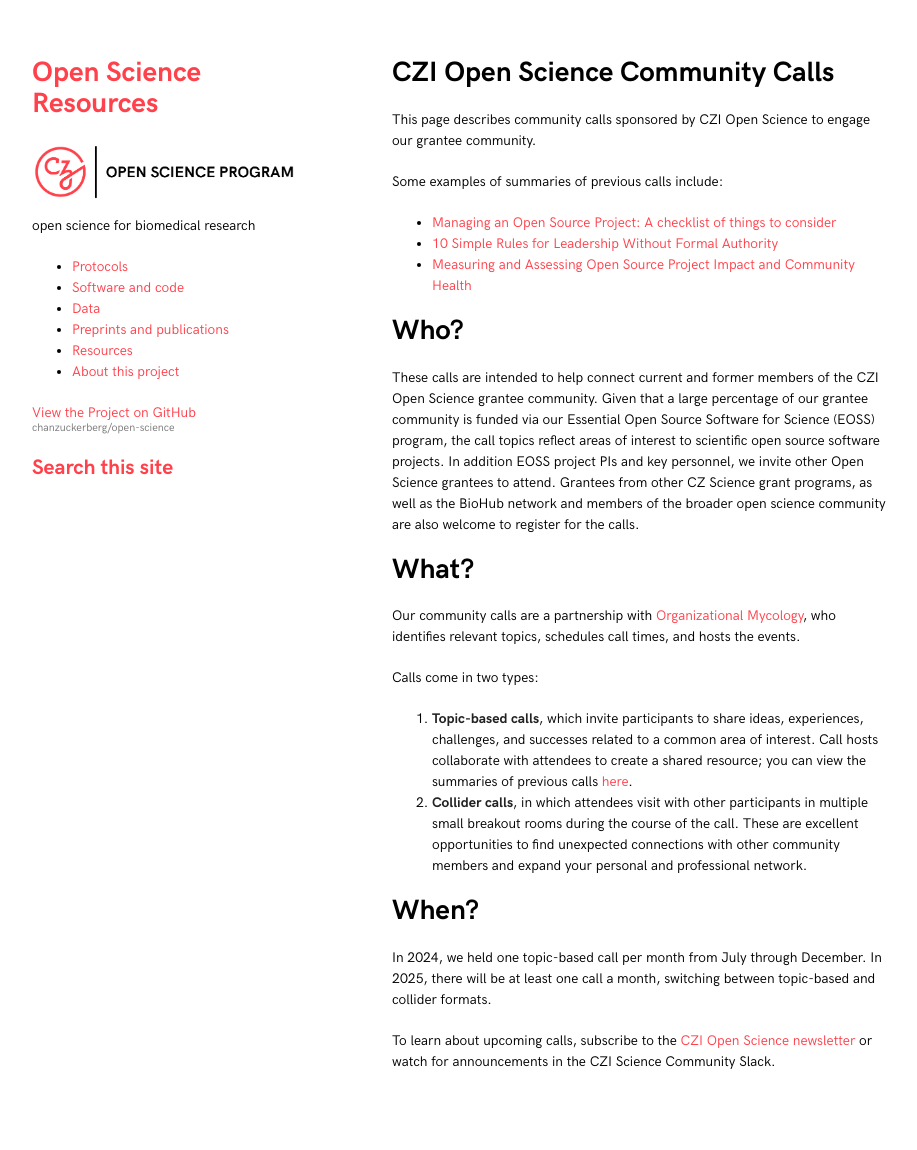
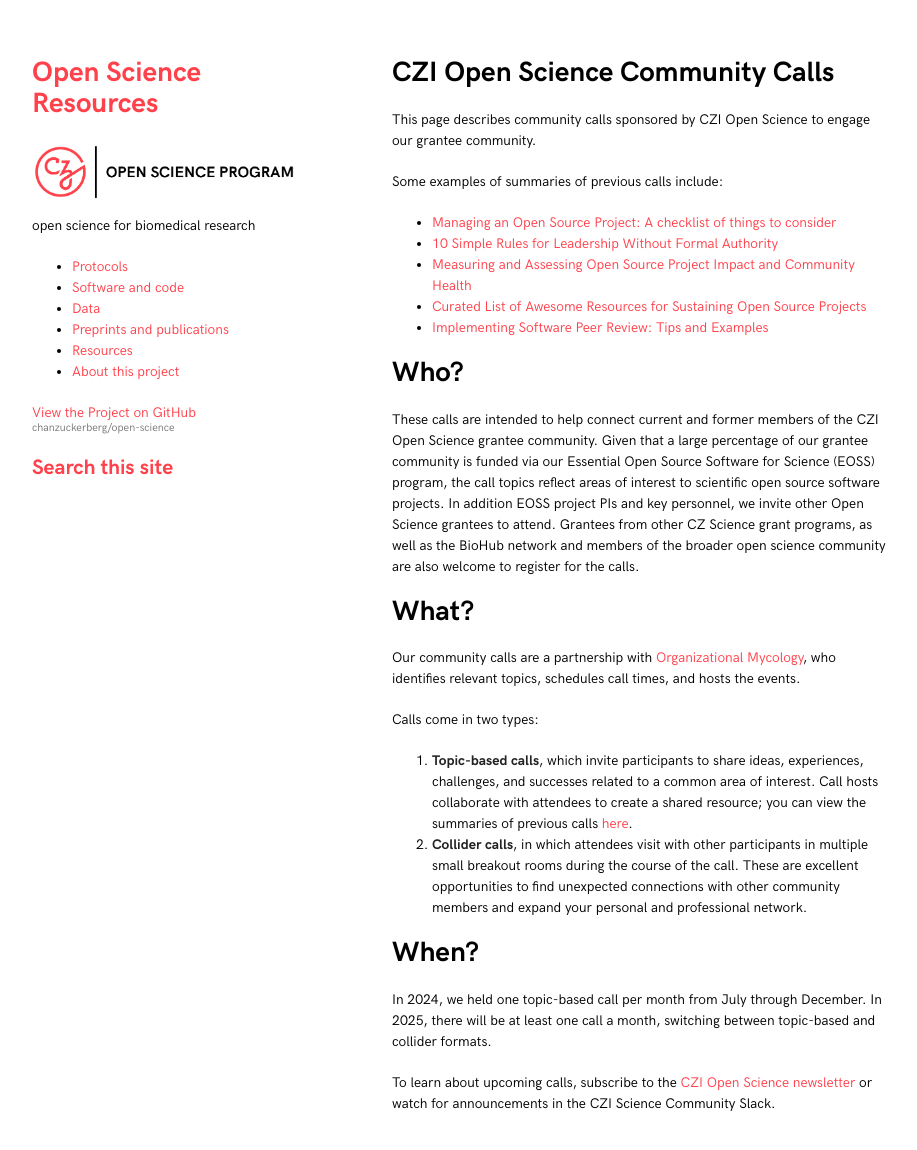
Before and after one commit to chanzuckerberg/open-science, a Jekyll site: the page built from opensci-communitycalls.md, in a window 1280 px wide and 1184 px high. Shown: the top 1150 px of the window, without its empty margins (178-1095 px from the left). Built offline with Jekyll 4.4.1, drawn with Linux system fonts in a browser that asks for light colours.

Commit message:
Update opensci-communitycalls.md
Add resources to list

```diff
--- a/opensci-communitycalls.md
+++ b/opensci-communitycalls.md
@@ -9,6 +9,8 @@ Some examples of summaries of previous calls include:
 - [Managing an Open Source Project: A checklist of things to consider](https://eoss-om-communitycalls.github.io/2024-07-29-managing-an-oss-project/)
 - [10 Simple Rules for Leadership Without Formal Authority](https://eoss-om-communitycalls.github.io/2024-08-27-10-simple-rules-for-leadership/)
 - [Measuring and Assessing Open Source Project Impact and Community Health](https://eoss-om-communitycalls.github.io/2024-09-26-measuring-open-source-project-impact/)
+- [Curated List of Awesome Resources for Sustaining Open Source Projects](https://github.com/eoss-om-communitycalls/awesome-os-sustainability/blob/main/README.md)
+- [Implementing Software Peer Review: Tips and Examples](https://eoss-om-communitycalls.github.io/2025-01-29-software-peer-review/)
 
 # Who?
 
```
